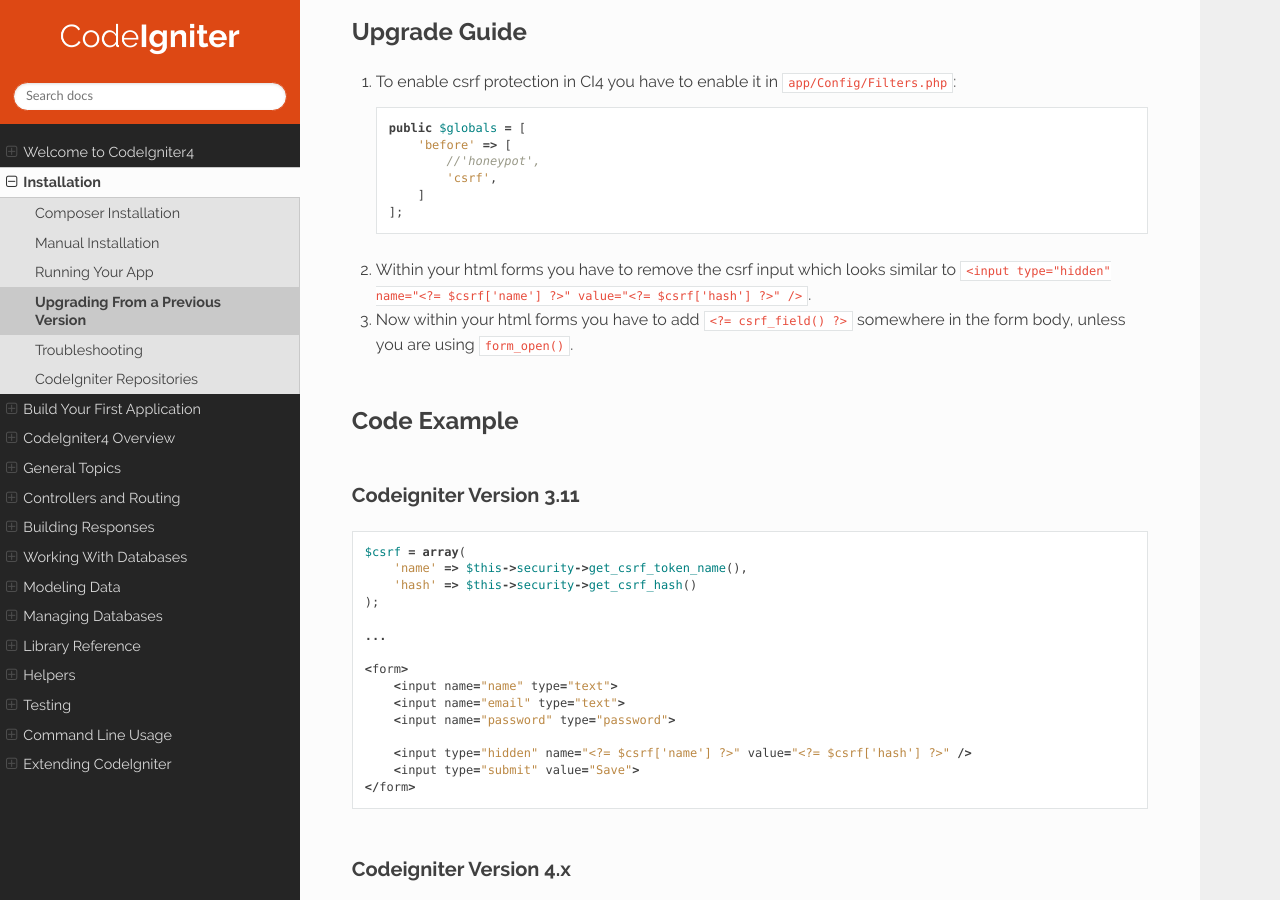
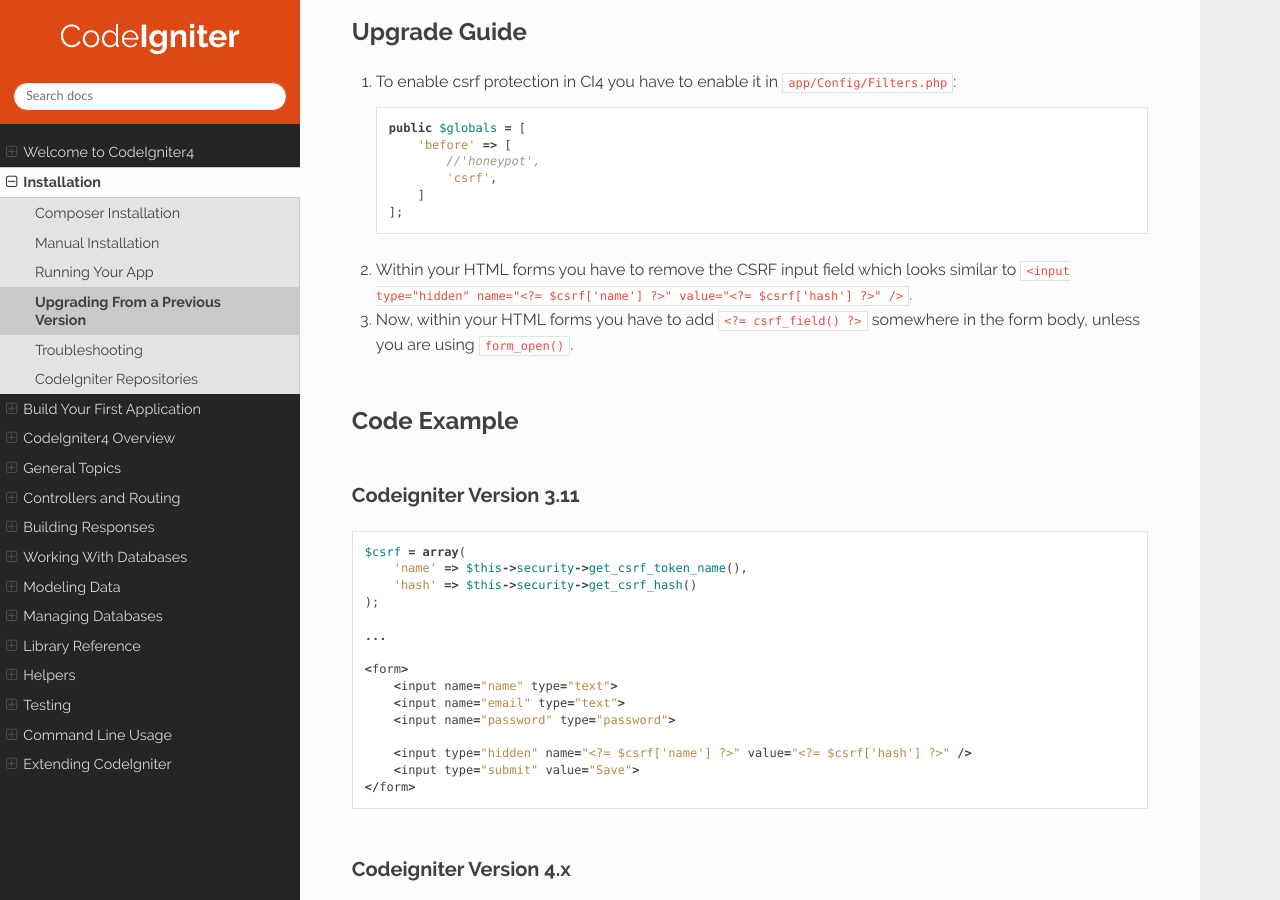
Before and after one commit to NEKOGET/ci4_user_guide_src, a Sphinx documentation site: the page built from source/installation/upgrade_security.rst, in a window 1280 px wide and 900 px high, scrolled down 690 px. Built offline with Sphinx 7.4.7 and the Read the Docs theme 2.0.0, drawn with Linux system fonts in a browser that asks for light colours.

Commit message:
docs: fix by proofreading
Co-authored-by: John Paul E. Balandan, CPA <51850998+paulbalandan@users.noreply.github.com>

```diff
--- a/source/installation/upgrade_security.rst
+++ b/source/installation/upgrade_security.rst
@@ -30,8 +30,8 @@ Upgrade Guide
         ]
     ];
 
-2. Within your html forms you have to remove the csrf input which looks similar to ``<input type="hidden" name="<?= $csrf['name'] ?>" value="<?= $csrf['hash'] ?>" />``.
-3. Now within your html forms you have to add ``<?= csrf_field() ?>`` somewhere in the form body, unless you are using ``form_open()``.
+2. Within your HTML forms you have to remove the CSRF input field which looks similar to ``<input type="hidden" name="<?= $csrf['name'] ?>" value="<?= $csrf['hash'] ?>" />``.
+3. Now, within your HTML forms you have to add ``<?= csrf_field() ?>`` somewhere in the form body, unless you are using ``form_open()``.
 
 Code Example
 ============
```
